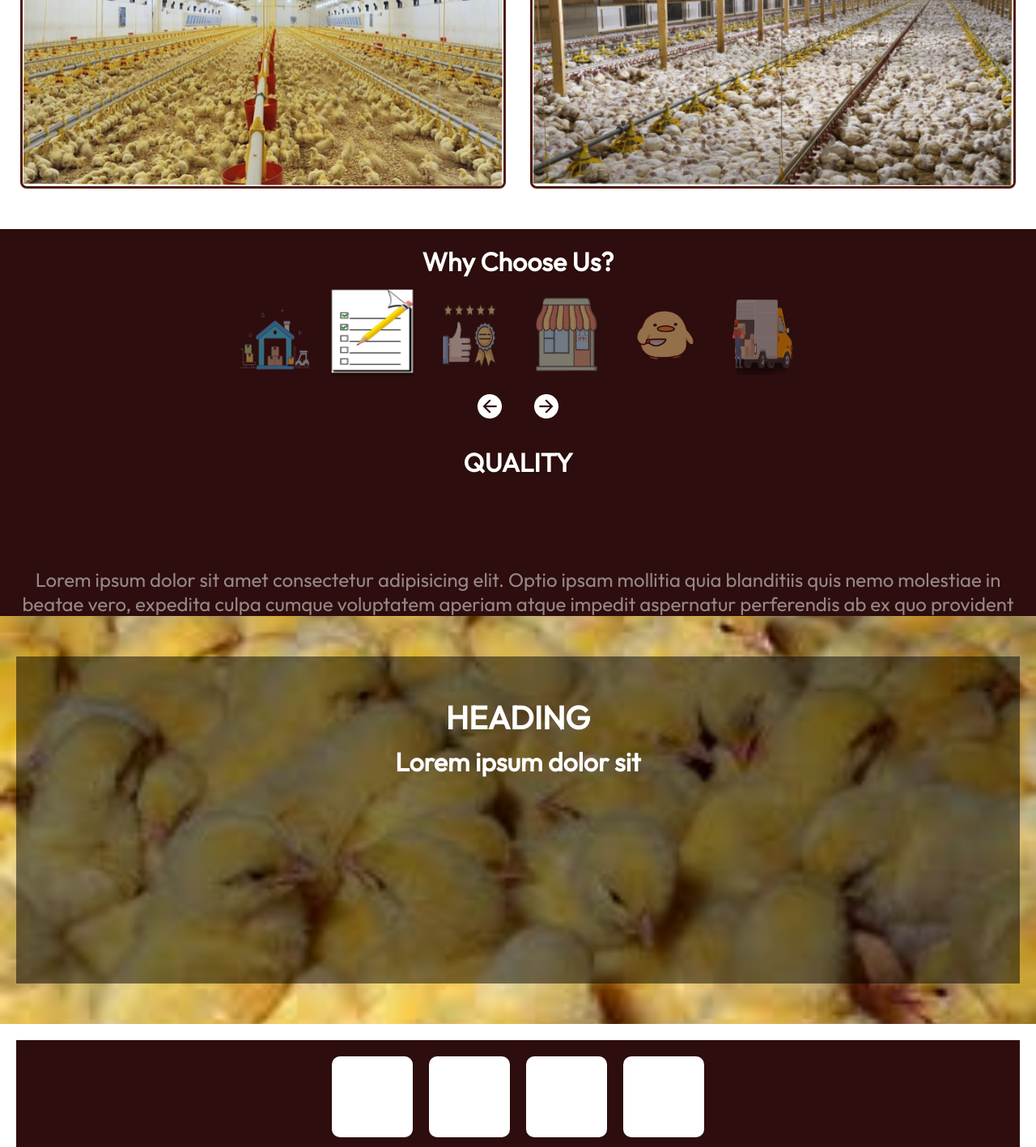
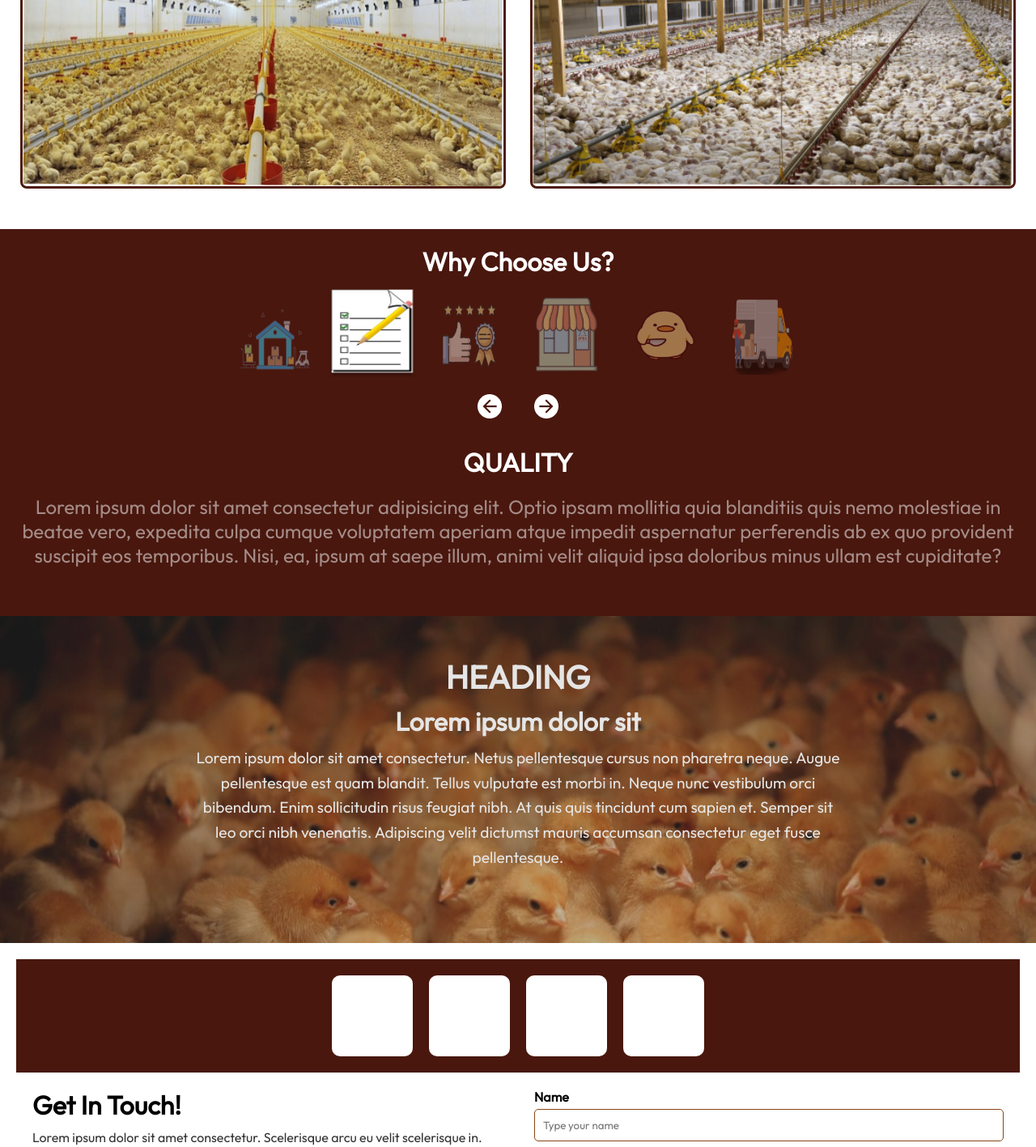
Before and after one commit to priyamuskan-2901/shiv_shakti, a React (Vite) app: page / in a window 1280 px wide. Shown: the part 1330-2747 px from the top of the page at 81% size. Built offline with nearby package versions, Linux system fonts and the light colour scheme.

Commit message:
new changes

```diff
--- a/src/components/Contact/Contact.module.css
+++ b/src/components/Contact/Contact.module.css
@@ -4,7 +4,7 @@
 }
 
 .header {
-  background-color: #2d0d0d;
+  background-color: #49170E;
   padding: 20px;
 }
 
--- a/src/components/Heading/Heading.jsx
+++ b/src/components/Heading/Heading.jsx
@@ -1,6 +1,6 @@
 import React from "react";
 import styles from "./Heading.module.css";
-import backgroundImage from "/assets/Heading/CHICKS.jpeg";
+import backgroundImage from "/assets/Heading/CHICKS.jpg";
 
 export const Heading = () => {
   return (
@@ -8,7 +8,6 @@ export const Heading = () => {
       className={styles.headingSection}
       style={{ backgroundImage: `url(${backgroundImage})` }}
     >
-      <div className={styles.overlay}>
         <div className={styles.textContainer}>
           <h2 className={styles.heading}>HEADING</h2>
           <h3 className={styles.subheading}>Lorem ipsum dolor sit</h3>
@@ -21,7 +20,6 @@ export const Heading = () => {
             mauris accumsan consectetur eget fusce pellentesque.
           </p>
         </div>
-      </div>
     </section>
   );
 };
--- a/src/components/Heading/Heading.module.css
+++ b/src/components/Heading/Heading.module.css
@@ -5,6 +5,7 @@
   padding: 50px 20px;
   color: white;
   text-align: center;
+  opacity: 0.8;
 }
 
 .overlay {
--- a/src/components/Home/Home.module.css
+++ b/src/components/Home/Home.module.css
@@ -76,10 +76,10 @@
   text-align: center; /* Center align text */
 }
 
-h1, p, .exploreButton {
-  opacity: 0; /* Initial state hidden */
-  transform: translateY(100%); /* Initial state positioned below */
-}
+/* h1, p, .exploreButton {
+  opacity: 0;
+  transform: translateY(100%);
+} */
 
 h1 {
   font-size: 3rem;
--- a/src/components/Navbar/Navbar.module.css
+++ b/src/components/Navbar/Navbar.module.css
@@ -3,7 +3,7 @@
   width: 100%;
   display: flex;
   flex-direction: row;
-  background-color: #8b0000;
+  background-color: #49170E;
   color: #fff;
   align-items: center;
   justify-content: space-between;
--- a/src/components/WhyChooseUs/WhyChooseUs.module.css
+++ b/src/components/WhyChooseUs/WhyChooseUs.module.css
@@ -1,7 +1,7 @@
 .whyChooseUs {
   text-align: center;
   padding: 20px;
-  background-color: #2d0d0d;
+  background-color: #49170E;
   color: white;
 }
 
```
Also changed, not shown: public/assets/Heading/CHICKS.jpeg (deleted), public/assets/Heading/CHICKS.jpg (added).
